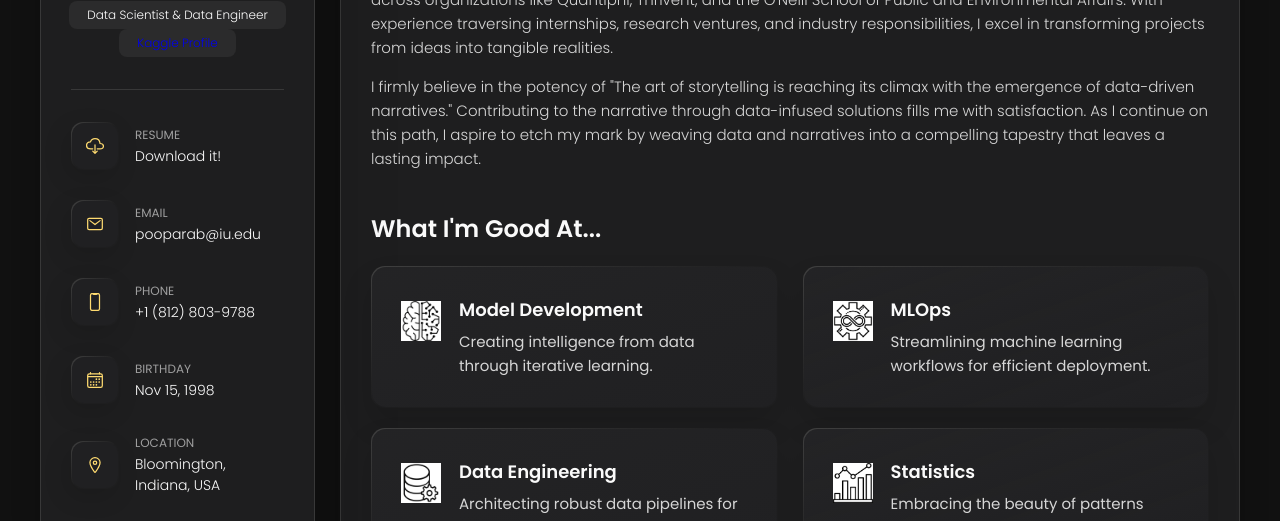
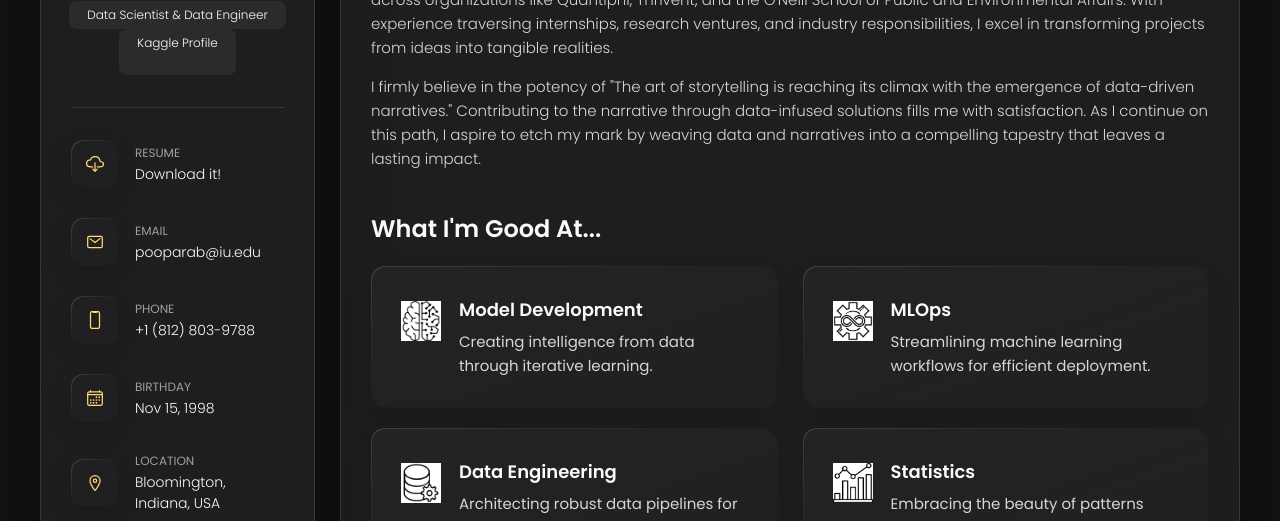
Before and after one commit to poojaparab/poojaparab.github.io, a plain HTML site: page index.html in a window 1280 px wide. Shown: the part 326-847 px from the top of the page. Drawn offline with nearby package versions, Linux system fonts and the light colour scheme.

```diff
--- a/index.html
+++ b/index.html
@@ -49,10 +49,10 @@
           <h1 class="name" title="Pooja Parab">Pooja Parab</h1>
 
           <p class="title"> Data Scientist & Data Engineer <br> </p>
-          <p class="title"> <a href="https://www.kaggle.com/poojaparab">Kaggle Profile</a> </p>
+          <p class="title"> <a href="https://www.kaggle.com/poojaparab" style="color: white;">Kaggle Profile</a> <br>  </p>
 
         </div>
-                <button class="info_more-btn" data-sidebar-btn>
+          <button class="info_more-btn" data-sidebar-btn>
           <span>Show Contacts</span>
 
           <ion-icon name="chevron-down"></ion-icon>
```
